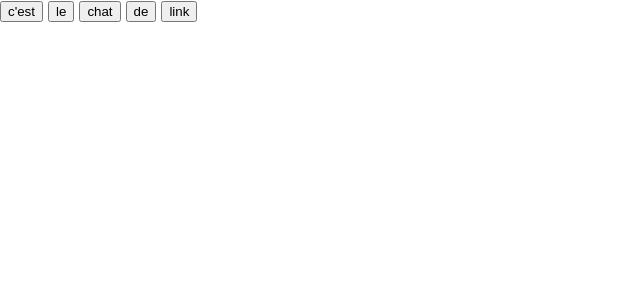
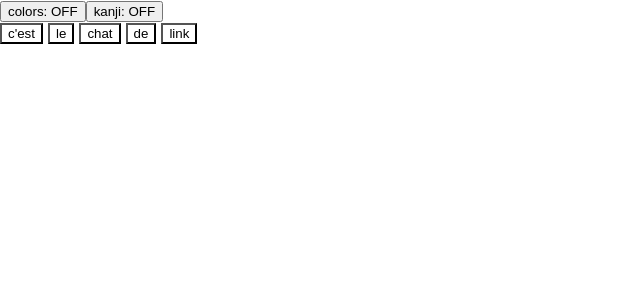
Before and after one commit to jCOTINEAU/fontanier-exercies, a React (Create React App) app: page / in a window 1280 px wide. Shown: the top 300 px of the page, without its empty margins (0-640 px from the left). Built offline with nearby package versions, Linux system fonts and the light colour scheme.

Commit message:
kanji mode

```diff
--- a/src/App.js
+++ b/src/App.js
@@ -1,13 +1,14 @@
-import React from 'react';
+import React, { useState } from 'react';
 import './App.css';
+import {displayKanjiContext} from './contexts/KanjiContext'
+import {displayColorContext} from './contexts/ColorContext'
 import Question from './models/Question'
+import ColorToggler from './models/ColorToggler';
+import KanjiToggler from './models/KanjiToggler';
 
-class App extends React.Component{
-  constructor(props){
-    super(props)
+export default function App(){
 
-    this.state={
-      questions: [
+    const [questions,setQuestions]=React.useState([
       {
         'module': 'no',
         'id':1,
@@ -19,26 +20,43 @@ class App extends React.Component{
             'value': 'le',
           },{
             'value': "chat",
-              'trad': 'ねこ'
+            'color': 'green',
+            'trad': {
+              'kana':'ねこ',
+              'kanji':'猫'
+            },
           },{
             'value': "de",
           },{
             'value': "link",
-              'trad': 'りンク'
+            'color': 'yellow',
+            'trad':
+            {
+              'kana':'りンク'
+            },
           },
         ]
       }
-      ]
+    ])
+
+    const [color, toggleColor] = useState(false);
+    const value = { color, toggleColor };
+
+    const [kanji , toggleKanji] = useState(false);
+    const valueKanji = {kanji, toggleKanji};
+
+    return(
+     <displayKanjiContext.Provider value={valueKanji}>
+      <displayColorContext.Provider value={value}>
+        <div>
+          <ColorToggler> </ColorToggler>
+          <KanjiToggler> </KanjiToggler>
+        </div>
+        <div>
+          <Question question={questions[0]}/>
+        </div>
+      </displayColorContext.Provider>
+    </displayKanjiContext.Provider>
+    );
+
 }
-  }
-
-  render()
-  {
-    return (
-      <Question question={this.state.questions[0]}/>
-
-    );
-  }
-}
-
-export default App;
--- /dev/null
+++ b/src/contexts/ColorContext.js
@@ -0,0 +1,9 @@
+
+import React from 'react'
+export const displayColor=    {
+    "color": false,
+    "toggleColor" :()=>{}
+}
+export const displayColorContext = React.createContext(
+displayColor
+);
--- /dev/null
+++ b/src/contexts/KanjiContext.js
@@ -0,0 +1,9 @@
+
+import React from 'react'
+export const displayKanji=    {
+    "kanji": false,
+    "toggleKanji" :()=>{}
+}
+export const displayKanjiContext = React.createContext(
+displayKanji
+);
--- /dev/null
+++ b/src/models/ColorToggler.js
@@ -0,0 +1,18 @@
+import React from 'react'
+import { displayColorContext } from '../contexts/ColorContext';
+
+function ColorToggler() {
+  const {color, toggleColor}= React.useContext(displayColorContext);
+
+  return (
+        <button
+          onClick={
+            () => toggleColor(!color)
+          }>
+          colors: {color? "ON" : "OFF"}
+        </button>
+
+  );
+}
+
+export default ColorToggler;
--- /dev/null
+++ b/src/models/KanjiToggler.js
@@ -0,0 +1,17 @@
+import React from 'react'
+import { displayKanjiContext } from '../contexts/KanjiContext';
+
+function KanjiToggler() {
+  const {kanji, toggleKanji}= React.useContext(displayKanjiContext);
+
+  return (
+        <button
+          onClick={
+            () => toggleKanji(!kanji)
+          }>
+          kanji: {kanji? "ON" : "OFF"}
+        </button>
+
+  );
+}
+export default KanjiToggler;
--- a/src/models/WordBlock.js
+++ b/src/models/WordBlock.js
@@ -1,16 +1,43 @@
 import React, { useState } from 'react';
+import { useContext } from 'react';
+import {displayKanjiContext} from '../contexts/KanjiContext'
+import {displayColor, displayColorContext} from '../contexts/ColorContext'
 
 export default function WordBlock(props)
 {
-  const [s,setS] =  useState(true)
+  const {color, setColor} = useContext(displayColorContext);
+  const {kanji,toggleKanji} = useContext(displayKanjiContext)
+  const [displayTrad,setDisplayTrad] =  useState(false)
+
+  let toDisplay=props.wb.value;
+
+  if(displayTrad)
+  {
+    if(props.wb.trad)
+    {
+      if(kanji && props.wb.trad.kanji)
+      {
+        toDisplay = props.wb.trad.kanji
+      }else if(props.wb.trad){
+        toDisplay = props.wb.trad.kana
+      }
+    }else{
+      toDisplay=props.wb.value
+    }
+  }else{
+    toDisplay=props.wb.value
+  }
+
+
   return(
-    <button className='wordBlock' onMouseLeave={()=>{
-      setS(!s)
+    <button className='wordBlock' style={{backgroundColor:color?props.wb.color:"white"}}
+    onMouseLeave={()=>{
+      setDisplayTrad(!displayTrad)
     }} onMouseEnter={()=>{
-      setS(!s)
+      setDisplayTrad(!displayTrad)
 
     }}>
-        {s? props.wb.value:props.wb.trad??props.wb.value}
+        {toDisplay}
     </button>
 
   )
```
Lines whose indentation alone changed are shown as unchanged.
